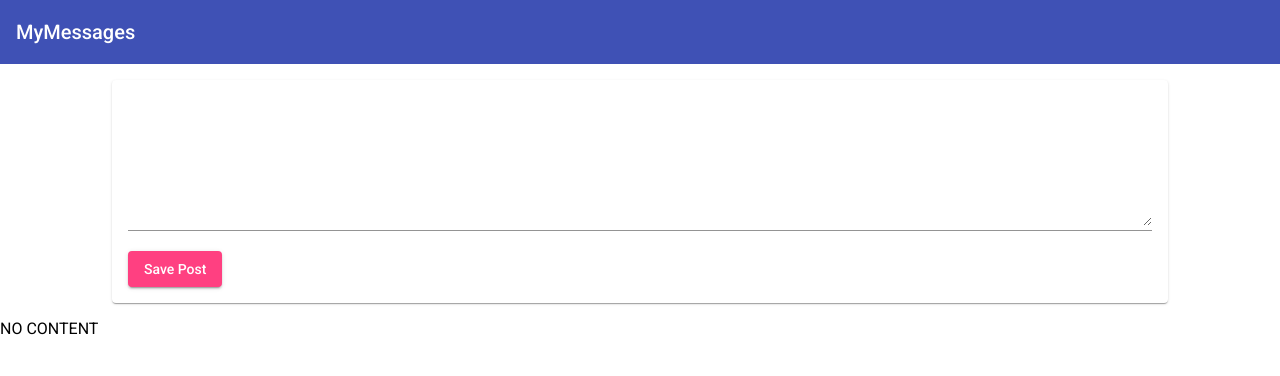
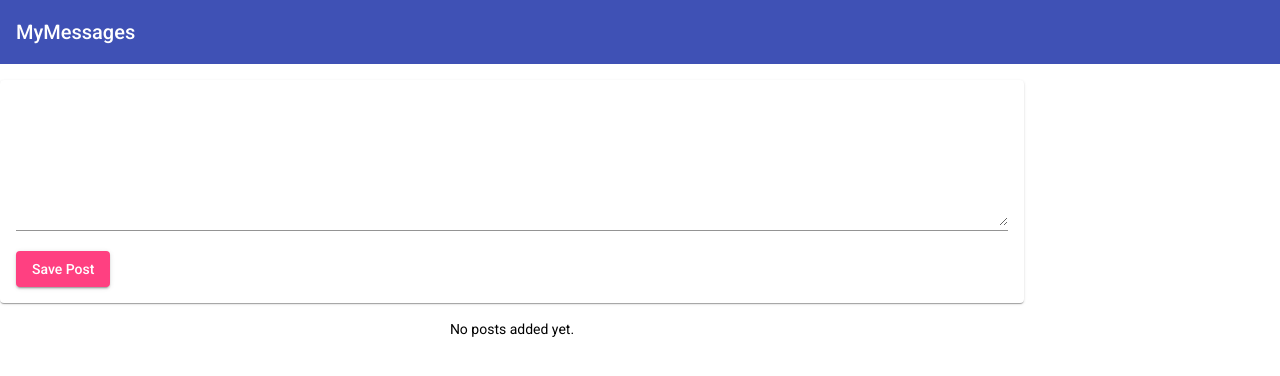
Before and after one commit to ikoinaris/MEANProject, an Angular app: page / in a window 1280 px wide. Shown: the top 376 px of the page. Built offline with nearby package versions, Linux system fonts and the light colour scheme.

Commit message:
post-list component created, material-accordion inserted for output content

```diff
--- a/src/app/app.component.css
+++ b/src/app/app.component.css
@@ -1,3 +1,4 @@
 main {
     margin-top: 1rem;
+    width: 80%;
 }
--- a/src/app/app.component.html
+++ b/src/app/app.component.html
@@ -1,4 +1,5 @@
 <app-header></app-header>
 <main>
     <app-post-create></app-post-create>
+    <app-post-list></app-post-list>
 </main>
--- a/src/app/posts/post-create/post-create.component.css
+++ b/src/app/posts/post-create/post-create.component.css
@@ -1,8 +1,5 @@
-mat-card {
-    width: 80%;
-    margin: auto;
-}
 
 mat-form-field, textarea {
     width: 100%;
+    margin: auto;
 }
--- a/src/app/posts/post-create/post-create.component.html
+++ b/src/app/posts/post-create/post-create.component.html
@@ -6,4 +6,3 @@
     mat-raised-button
     color="accent" (click)="onAddPost()">Save Post</button>
 </mat-card>
-<p>{{ newPost }}</p>
--- /dev/null
+++ b/src/app/posts/post-list/post-list.component.css
@@ -0,0 +1,8 @@
+:host {
+    display: block;
+    margin-top: 1rem;
+}
+
+.info-text {
+    text-align: center;
+}
--- /dev/null
+++ b/src/app/posts/post-list/post-list.component.html
@@ -0,0 +1,9 @@
+<mat-accordion multi="true" *ngIf="posts.length > 0">
+    <mat-expansion-panel *ngFor="let post of posts">
+        <mat-expansion-panel-header>
+            <p>{{ post.title }}</p>
+        </mat-expansion-panel-header>
+        <p>{{ post.content }}</p>
+    </mat-expansion-panel>
+</mat-accordion>
+<p class="info-text mat-body-1" *ngIf="posts.length <= 0">No posts added yet.</p>
--- /dev/null
+++ b/src/app/posts/post-list/post-list.component.ts
@@ -0,0 +1,16 @@
+import { Component } from '@angular/core';
+
+
+@Component({
+    selector: 'app-post-list',
+    templateUrl: './post-list.component.html',
+    styleUrls: ['./post-list.component.css']
+})
+export class PostListComponent {
+    //posts = [
+    //  {title : 'First Post', content: 'This is the first post\'s content.'},
+    //    {title : 'Second Post', content: 'This is the second post\'s content.'},
+    //    {title : 'Third Post', content: 'This is the thrid post\'s content.'}
+    //];
+    posts = [];
+}
```
Also changed, not shown: src/app/app.module.ts (+6 -2 lines).
